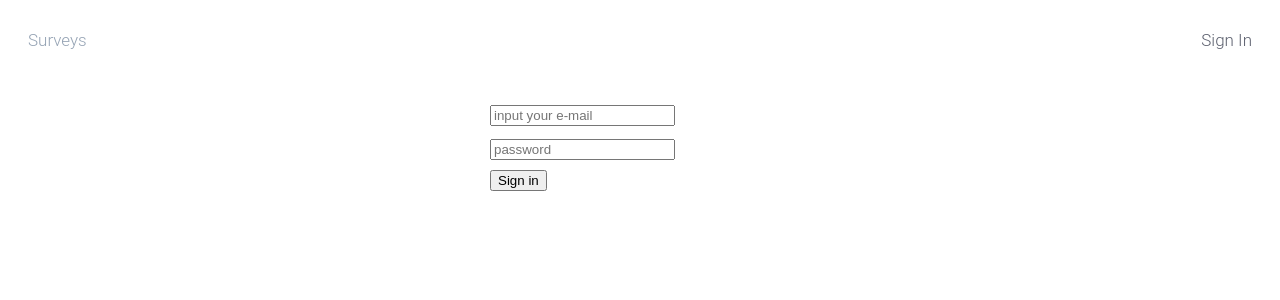
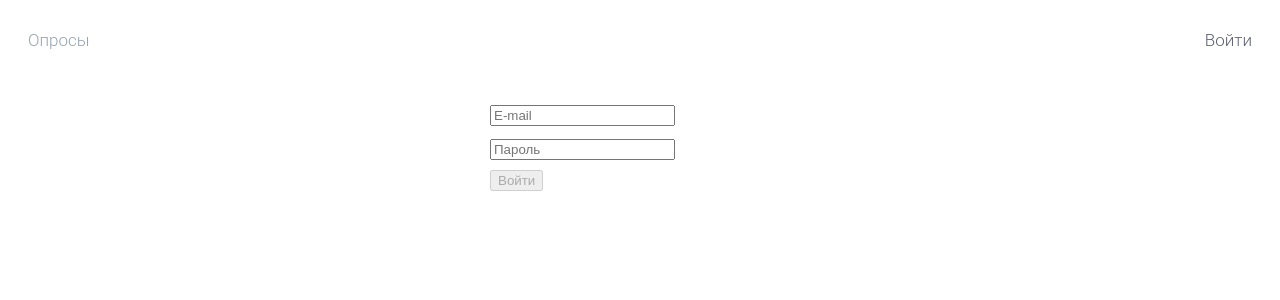
Before and after one commit to selftest0/selftest0.github.io, a React (Create React App) app: page /auth/signin in a window 1280 px wide. Shown: the top 300 px of the page. Built offline with nearby package versions, Linux system fonts and the light colour scheme; what redux-api-middleware would draw is missing.

Commit message:
fix styles + loader

```diff
--- a/src/views/_blocks/index.js
+++ b/src/views/_blocks/index.js
@@ -3,5 +3,6 @@ import Input from './input';
 import Button from './button';
 import Modal from './modal';
 import CheckBoxList from './checkbox/list';
+import Loader from './loader';
 
-export { Row, Input, Button, Modal, CheckBoxList };
+export { Row, Input, Button, Modal, CheckBoxList, Loader };
--- a/src/views/_blocks/input/styles.scss
+++ b/src/views/_blocks/input/styles.scss
@@ -42,7 +42,7 @@
       outline: none;
     }
     &::placeholder {
-      color: lighten($color-gray, 40)
+      color: $color-gray--light
     }
   }
   &.with-title > input {
--- /dev/null
+++ b/src/views/_blocks/loader/index.js
@@ -0,0 +1,27 @@
+import React from 'react';
+import PropTypes from 'prop-types';
+import { ReactComponent as LoadignSVG } from './loading.svg';
+import './styles.scss';
+
+
+export default class Loader extends React.Component {
+    static propTypes = {
+        className: PropTypes.string,
+        label: PropTypes.string,
+    };
+
+    render() {
+        const { className, label, ...props } = this.props;
+
+        return (
+            <div {...props} className={[ className, 'loader' ]}>
+                <div>
+                    <div>
+                        <LoadignSVG id="loader-circle" />
+                        {label && <p children={label} />}
+                    </div>
+                </div>
+            </div>
+        );
+    }
+}
--- /dev/null
+++ b/src/views/_blocks/loader/styles.scss
@@ -0,0 +1,35 @@
+@import 'src/assets/styles/constants.scss';
+
+.loader {
+    > div {
+        position: fixed;
+        top: 0;
+        right: 0;
+        bottom: 0;
+        left: 0;
+        z-index: 1001;
+        background: radial-gradient(rgba(255,255,255,1) 16%,rgba(255,255,255,0.5) 100%);
+        > div {
+            position: fixed;
+            top: 50%;
+            left: 50%;
+            transform: translate(-50%, -50%);
+        }
+        p {
+            color: $color-gray;
+        }
+    }
+    svg {
+        height: 32px;
+        vertical-align: middle;
+    }
+}
+//
+//@keyframes circle {
+//    from { transform:rotate(0deg); }
+//    to { transform:rotate(360deg); }
+//}
+//#loader-circle {
+//    transform-origin: 17px 17px 0;
+//    animation: circle 0.5s linear infinite;
+//}
--- a/src/views/application/header/index.js
+++ b/src/views/application/header/index.js
@@ -5,6 +5,7 @@ import Template from './template';
 
 const mapStateToProps = ({ auth }) => ({
     me: auth.get('me').toJS(),
+    meStatus: auth.getIn([ 'status', 'me' ])
 });
 
 const mapDispatchToProps = dispatch => ({
--- a/src/views/application/header/template.js
+++ b/src/views/application/header/template.js
@@ -1,5 +1,6 @@
 import React from 'react';
 import PropTypes from 'prop-types';
+import { Loader } from 'src/views/_blocks';
 import { MenuItem } from './_blocks';
 import './styles.scss';
 
@@ -7,6 +8,7 @@ import './styles.scss';
 export default class Header extends React.Component {
     static propTypes = {
         me: PropTypes.shape({ id: PropTypes.string }),
+        meStatus: PropTypes.string,
         signOut: PropTypes.func,
         location: PropTypes.shape({ pathname: PropTypes.string }).isRequired,
         // history: PropTypes.shape({ push: PropTypes.func }).isRequired,
@@ -26,16 +28,19 @@ export default class Header extends React.Component {
     }
 
     render() {
-        const { me, signOut } = this.props;
+        const { me, meStatus, signOut } = this.props;
         const { active } = this.state;
         return (
-            <ul className="header">
-                <li key="surveys" className="header__item"><MenuItem to="/survey/list" active={active === 'survey/list'}>Surveys</MenuItem></li>
-                { me.id && <li key="users" className="header__item"><MenuItem to="/user/list" active={active === 'user/list'}>Users</MenuItem></li>}
-                { me.id && <li key="profile" className="header__item"><MenuItem to="/user/me" active={active === 'user/me'}>Profile</MenuItem></li>}
-                { me.id && <li key="signout" className="header__item header__item--auth"><MenuItem to="/auth/signin" onClick={signOut}>Sign Out</MenuItem></li>}
-                { !me.id && <li key="signin" className="header__item header__item--auth"><MenuItem to="/auth/signin" active={active === 'auth/signin'}>Sign In</MenuItem></li>}
-            </ul>
+            <>
+                <Loader hidden={meStatus !== 'request'}/>
+                <ul className="header">
+                    <li key="surveys" className="header__item"><MenuItem to="/survey/list" active={active === 'survey/list'}>Опросы</MenuItem></li>
+                    { me.id && <li key="users" className="header__item"><MenuItem to="/user/list" active={active === 'user/list'}>Пользователи</MenuItem></li>}
+                    { me.id && <li key="profile" className="header__item"><MenuItem to="/user/me" active={active === 'user/me'}>Профиль</MenuItem></li>}
+                    { me.id && <li key="signout" className="header__item header__item--auth"><MenuItem to="/auth/signin" onClick={signOut}>Выход</MenuItem></li>}
+                    { !me.id && <li key="signin" className="header__item header__item--auth"><MenuItem to="/auth/signin" active={active === 'auth/signin'}>Войти</MenuItem></li>}
+                </ul>
+            </>
         );
     }
 }
--- a/src/views/pages/auth/signin/index.js
+++ b/src/views/pages/auth/signin/index.js
@@ -3,7 +3,10 @@ import { withRouter } from 'react-router-dom';
 import * as actions from 'src/actions/auth';
 import Template from './template';
 
-const mapStateToProps = ({ user }) => ({ status: user.getIn([ 'status', 'signIn' ]) });
+const mapStateToProps = ({ auth }) => ({
+    status: auth.getIn([ 'status', 'signIn' ]),
+});
+
 const mapDispatchToProps = dispatch => ({
     onSignIn: ({ email, password }) => dispatch(actions.signIn({ email, password })),
 });
--- a/src/views/pages/auth/signin/template.js
+++ b/src/views/pages/auth/signin/template.js
@@ -1,30 +1,41 @@
-import React, { Component } from 'react';
+import React  from 'react';
 import PropTypes from 'prop-types';
 import { Input, Button } from 'src/views/_blocks/index';
 import './styles.scss';
 
-export default class SingIn extends Component {
+export default class SingIn extends React.Component {
     static propTypes = {
         onSignIn: PropTypes.func.isRequired,
         history: PropTypes.shape({ replace: PropTypes.func }),
         status: PropTypes.oneOf([ 'request', 'success', 'failure' ]),
     };
 
+    state = {
+        status: this.props.status,
+    };
+
+    componentWillReceiveProps(nextProps) {
+        const { status } = nextProps;
+        if (status !== this.props.status) this.setState({ status });
+    }
+
     handleSignIn = (event) => {
         event.preventDefault();
         const { email, password } = this.state;
         this.props.onSignIn({ email, password }).then(({ error }) => !error && this.props.history.replace('/user/me'));
     };
-    handleChange = ({ value, name }) => this.setState({ [name]: value });
+
+    handleChange = ({ value, name }) => this.setState({ [name]: value, status: 'waiting' });
+
     render() {
-        const { status } = this.props;
+        const { status, password, email } = this.state;
         return (
             <div className="page-signin">
                 <form onSubmit={this.handleSignIn}>
-                    <Input type="text" name="email" title="E-mail" placeholder="input your e-mail" onChange={this.handleChange} />
-                    <Input type="password" name="password" title="Password" placeholder="password" onChange={this.handleChange} />
-                    {status === 'failure' && <p className="error">E-mail or password is incorrect! Try again!</p>}
-                    <Button type="submit" name="submit" green>Sign in</Button>
+                    <Input type="text" name="email" title="E-mail" placeholder="E-mail" onChange={this.handleChange} />
+                    <Input type="password" name="password" title="Пароль" placeholder="Пароль" onChange={this.handleChange} />
+                    {status === 'failure' && <p className="error">E-mail или пароль введены неверно!<br />Попробуйте ввести заново!</p>}
+                    <Button type="submit" name="submit" disabled={!password || !email} green>Войти</Button>
                 </form>
             </div>
         );
--- a/src/views/pages/survey/data/list.js
+++ b/src/views/pages/survey/data/list.js
@@ -31,6 +31,7 @@ export default [
                     <li>Эякуляция определяется как выброс спермы из полового члена (или таковое ощущение).</li>
                     <li>Сексуальная стимуляция включает в себя такие действия, как эротические игры с сексуальной партнершей, просмотр эротических фильмов, фотографий, рисунков и т.д.</li>
                 </ul>
+                * отметьте подходящий Вам пункт
             </div>
         ),
         list: [
```
Also changed, not shown: src/views/_blocks/loader/loading.svg (added).
